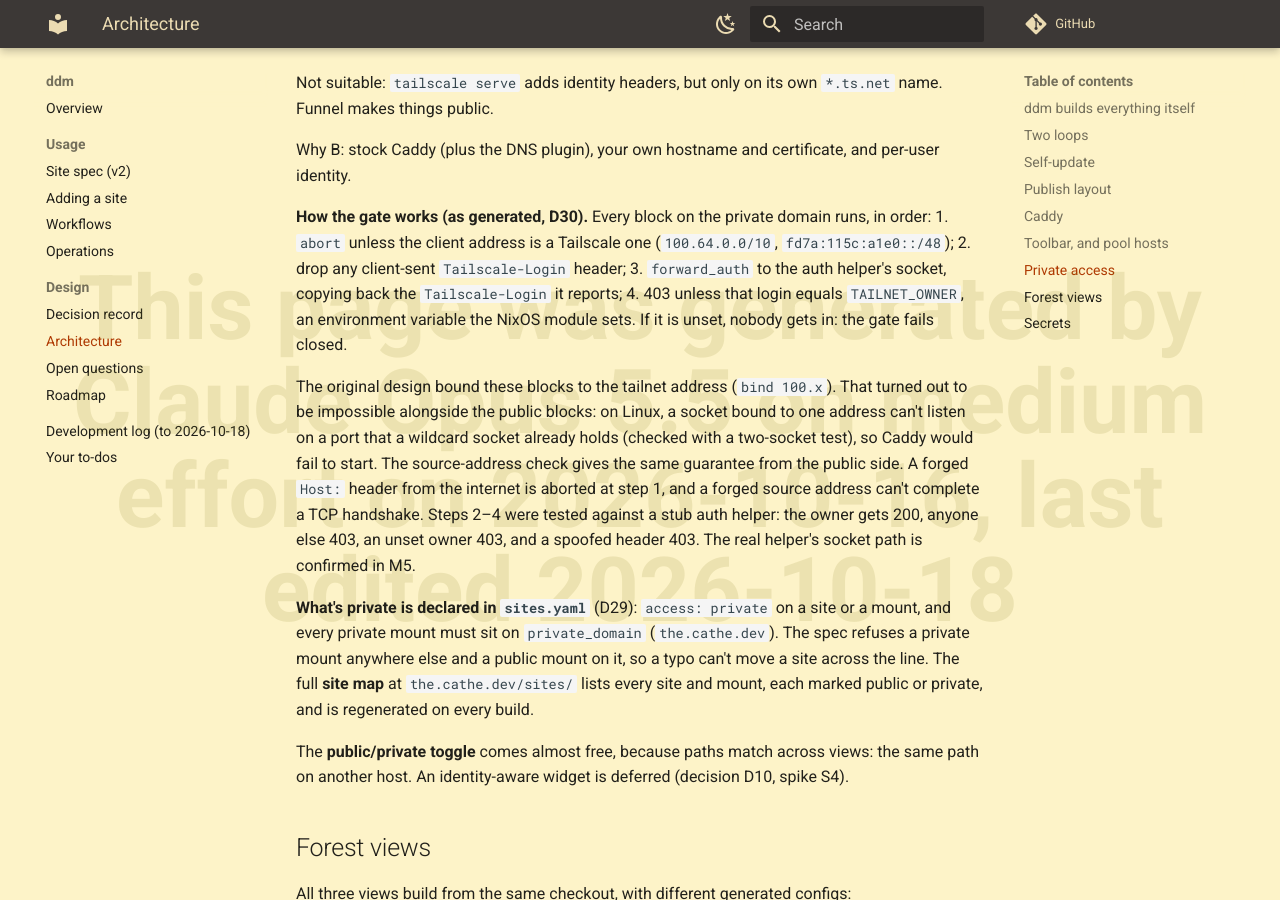
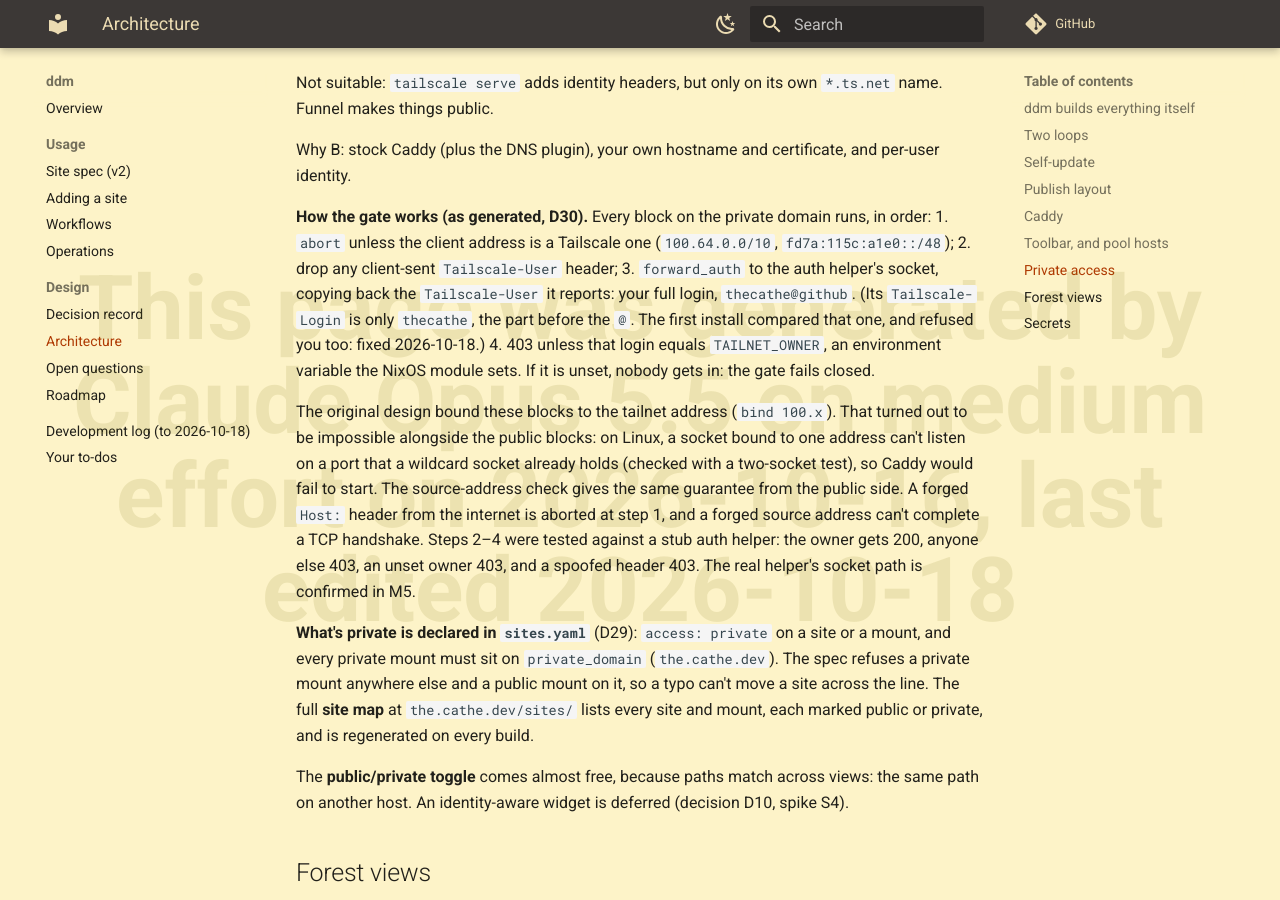
Before and after one commit to thecathe/webserver, an MkDocs documentation site: the page built from docs/design/architecture.md, in a window 1280 px wide and 900 px high, scrolled down 3452 px. Built offline with MkDocs 1.6.1 and Material for MkDocs 9.7.7, drawn with Linux system fonts in a browser that asks for light colours; comment, search, counter and statistics services are not loaded.

Commit message:
fix(caddygen): gate on Tailscale-User, the full login
tailscale-nginx-auth's Tailscale-Login is only the part before the @, so
comparing it with TAILNET_OWNER (thecathe@github) refused the owner too.

Co-Authored-By: Claude Opus 5.5 <noreply@anthropic.com>

```diff
--- a/docs/design/architecture.md
+++ b/docs/design/architecture.md
@@ -123,8 +123,10 @@ Why B: stock Caddy (plus the DNS plugin), your own hostname and certificate, and
 
 **How the gate works (as generated, D30).** Every block on the private domain runs, in order:
 1. `abort` unless the client address is a Tailscale one (`100.64.0.0/10`, `fd7a:115c:a1e0::/48`);
-2. drop any client-sent `Tailscale-Login` header;
-3. `forward_auth` to the auth helper's socket, copying back the `Tailscale-Login` it reports;
+2. drop any client-sent `Tailscale-User` header;
+3. `forward_auth` to the auth helper's socket, copying back the `Tailscale-User` it reports: your full login,
+   `thecathe@github`. (Its `Tailscale-Login` is only `thecathe`, the part before the `@`. The first install
+   compared that one, and refused you too: fixed 2026-10-18.)
 4. 403 unless that login equals `TAILNET_OWNER`, an environment variable the NixOS module sets. If it is unset,
    nobody gets in: the gate fails closed.
 
```
Also changed, not shown: docs/design/record.md (+3 -2 lines), 2 other files.
